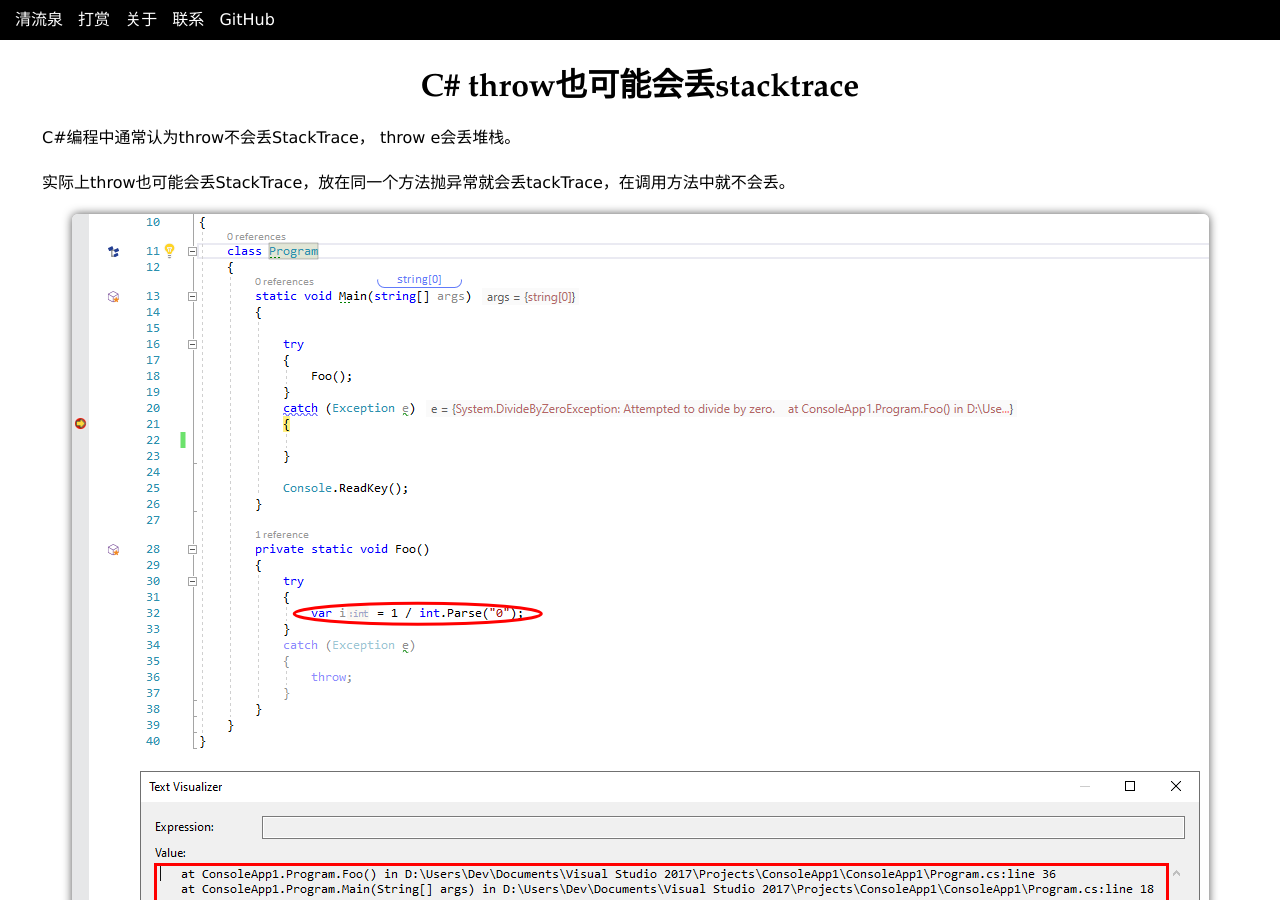
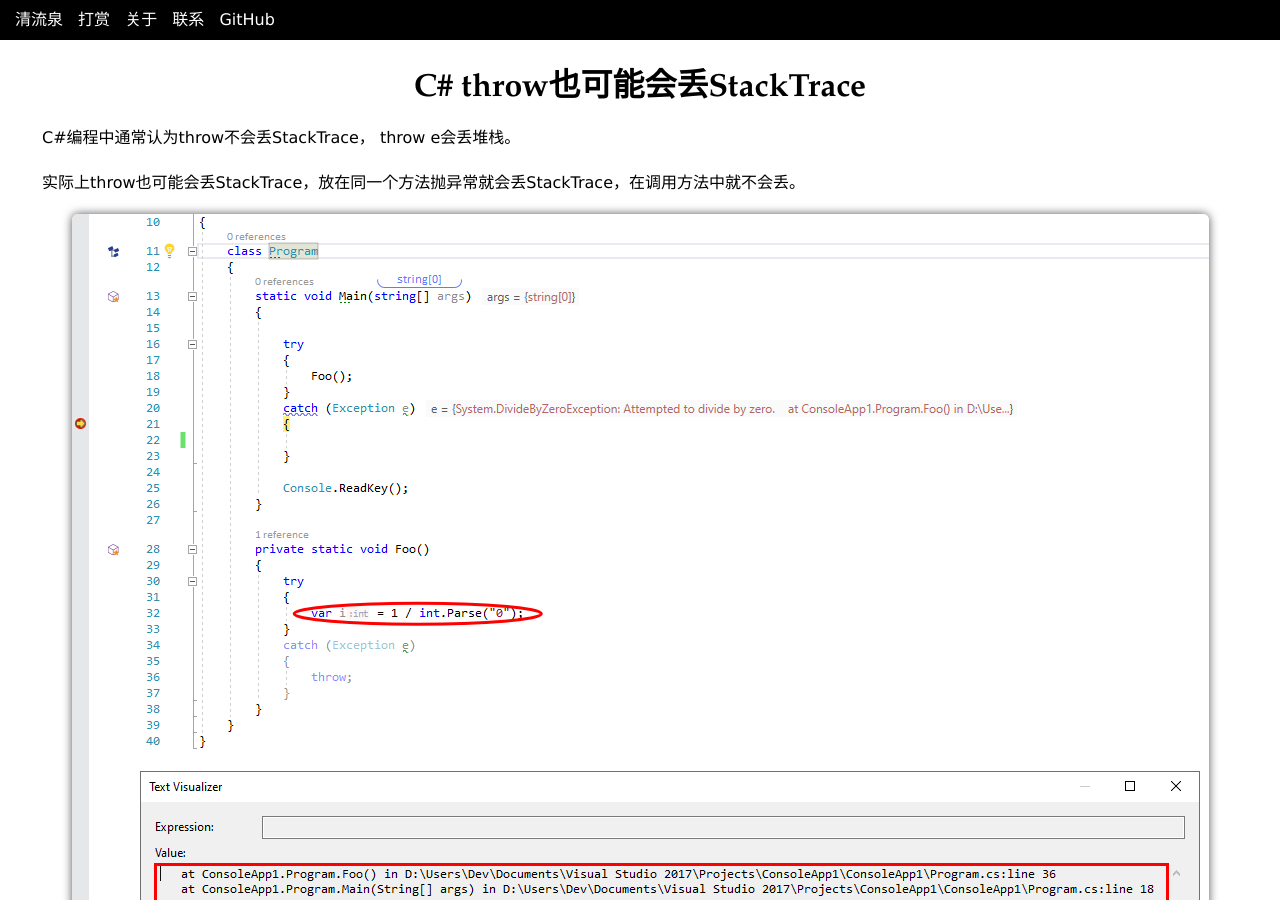
Before and after one commit to yinyongxian/yinyongxian.github.io, a Jekyll site: the page built from _posts/2021/2021-07-02-cshar-maybe-throw-throws-stackTrace.html, in a window 1280 px wide and 900 px high. Built offline with Jekyll 4.4.1, drawn with Linux system fonts in a browser that asks for light colours.

Commit message:
Update 2021-07-02-cshar-maybe-throw-throws-stackTrace.html

```diff
--- a/_posts/2021/2021-07-02-cshar-maybe-throw-throws-stackTrace.html
+++ b/_posts/2021/2021-07-02-cshar-maybe-throw-throws-stackTrace.html
@@ -1,6 +1,6 @@
 ---
 layout: default
-title: C# throw也可能会丢stacktrace
+title: C# throw也可能会丢StackTrace
 ---
 
 <!doctype html>
@@ -8,14 +8,14 @@ title: C# throw也可能会丢stacktrace
 
 <head>
         <meta charset="UTF-8">
-        <title>C# throw也可能会丢stacktrace</title>
+        <title>C# throw也可能会丢StackTrace</title>
         <link href="/Media/style/main.css" rel="stylesheet" type="text/css">
 </head>
 
 <body>
-        <h1>C# throw也可能会丢stacktrace</h1>
+        <h1>C# throw也可能会丢StackTrace</h1>
         <p>C#编程中通常认为throw不会丢StackTrace， throw e会丢堆栈。</p>
-        <p>实际上throw也可能会丢StackTrace，放在同一个方法抛异常就会丢tackTrace，在调用方法中就不会丢。</p>
+        <p>实际上throw也可能会丢StackTrace，放在同一个方法抛异常就会丢StackTrace，在调用方法中就不会丢。</p>
         <p><img src="/Media/images/2021/2021-07-02/throw.png" alt="throw"></p>
         <p><img src="/Media/images/2021/2021-07-02/throw-method.png" alt="throw-method"></p>
 </body>
```
